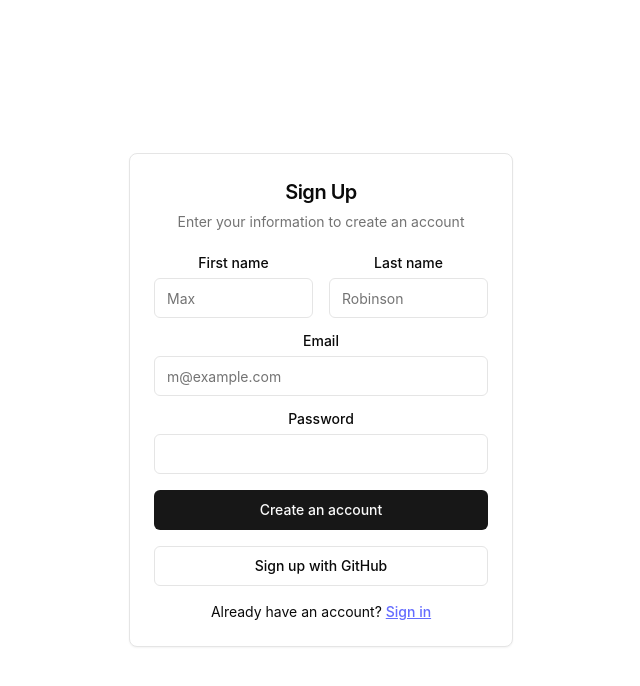
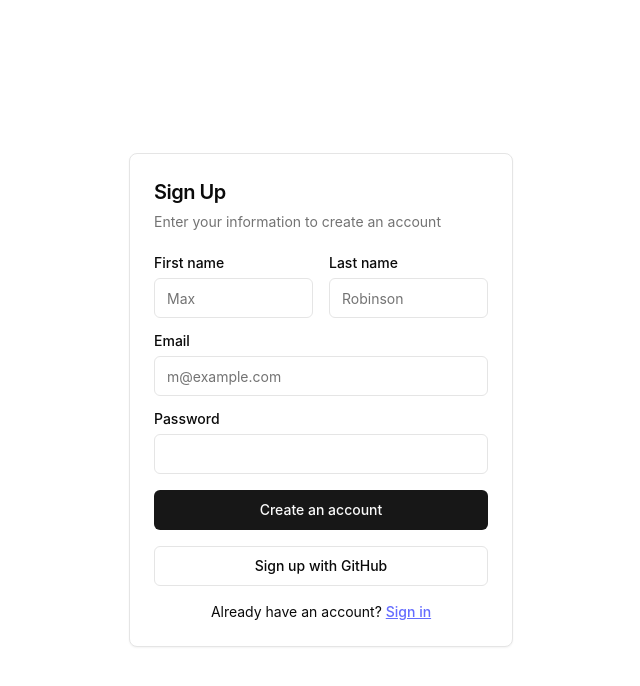
Before and after one commit to HillCountryCoder/dashboard-frontend, a React (Vite) app: page /register in a window 1280 px wide. Shown: the top 686 px of the page, without its empty margins (319-959 px from the left). Built offline with nearby package versions, Linux system fonts and the light colour scheme.

Commit message:
style: alignment fixes signup

```diff
--- a/src/App.tsx
+++ b/src/App.tsx
@@ -4,11 +4,13 @@ import { SignUp } from "./components/SignUp/signUp";
 
 function App() {
   return (
-    <BrowserRouter>
-      <Routes>
-        <Route path="/register" element={<SignUp />} />
-      </Routes>
-    </BrowserRouter>
+    <div className="h-full flex">
+      <BrowserRouter>
+        <Routes>
+          <Route path="/register" element={<SignUp />} />
+        </Routes>
+      </BrowserRouter>
+    </div>
   );
 }
 
--- a/src/components/SignUp/signUp.tsx
+++ b/src/components/SignUp/signUp.tsx
@@ -15,16 +15,16 @@ export const description =
 
 export function SignUp() {
   return (
-    <Card className="mx-auto max-w-sm">
+    <Card className="mx-auto max-w-sm my-auto">
       <CardHeader>
-        <CardTitle className="text-xl">Sign Up</CardTitle>
-        <CardDescription>
+        <CardTitle className="text-xl text-left">Sign Up</CardTitle>
+        <CardDescription className="text-left">
           Enter your information to create an account
         </CardDescription>
       </CardHeader>
       <CardContent>
         <div className="grid gap-4">
-          <div className="grid grid-cols-2 gap-4">
+          <div className="grid grid-cols-2 gap-4 text-left">
             <div className="grid gap-2">
               <Label htmlFor="first-name">First name</Label>
               <Input id="first-name" placeholder="Max" required />
@@ -34,7 +34,7 @@ export function SignUp() {
               <Input id="last-name" placeholder="Robinson" required />
             </div>
           </div>
-          <div className="grid gap-2">
+          <div className="grid gap-2 text-left">
             <Label htmlFor="email">Email</Label>
             <Input
               id="email"
@@ -43,7 +43,7 @@ export function SignUp() {
               required
             />
           </div>
-          <div className="grid gap-2">
+          <div className="grid gap-2 text-left">
             <Label htmlFor="password">Password</Label>
             <Input id="password" type="password" />
           </div>
--- a/src/index.css
+++ b/src/index.css
@@ -29,7 +29,6 @@ a:hover {
 body {
   margin: 0;
   display: flex;
-  place-items: center;
   min-width: 320px;
   min-height: 100vh;
 }
```
